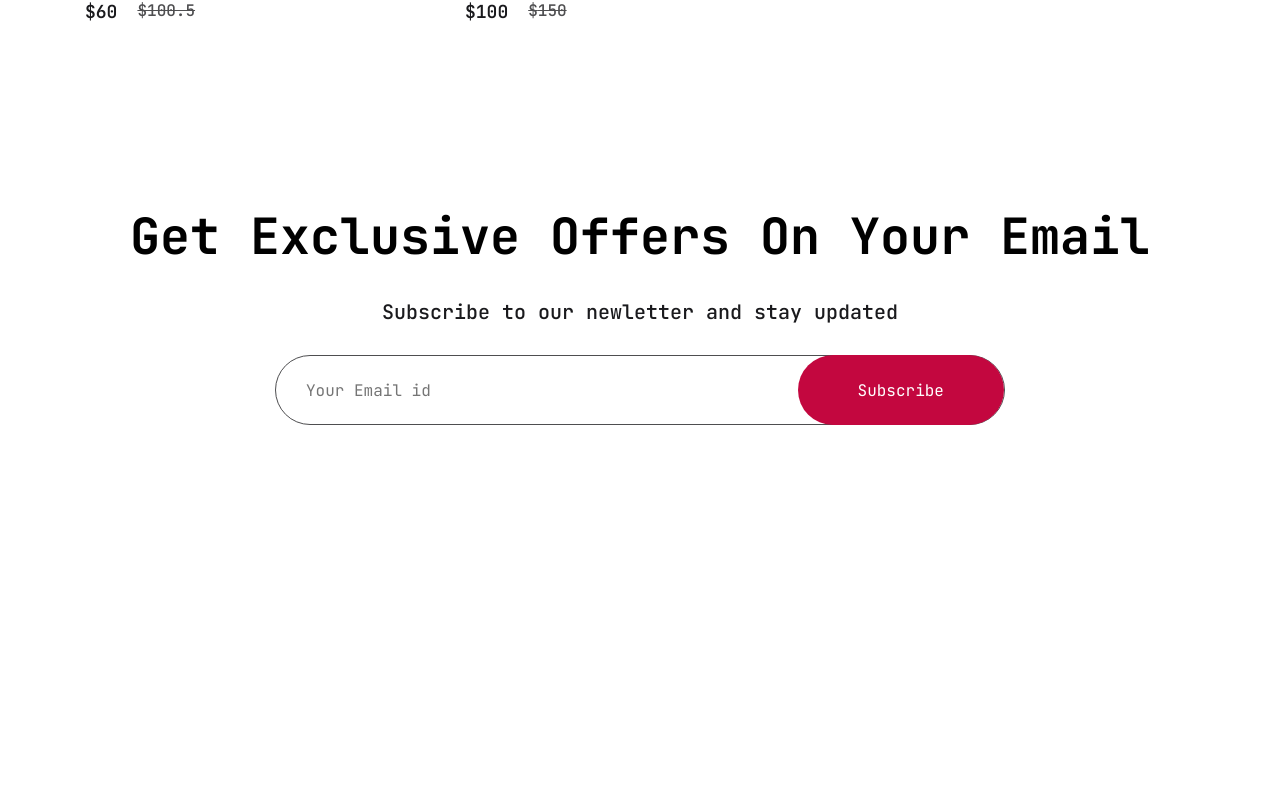
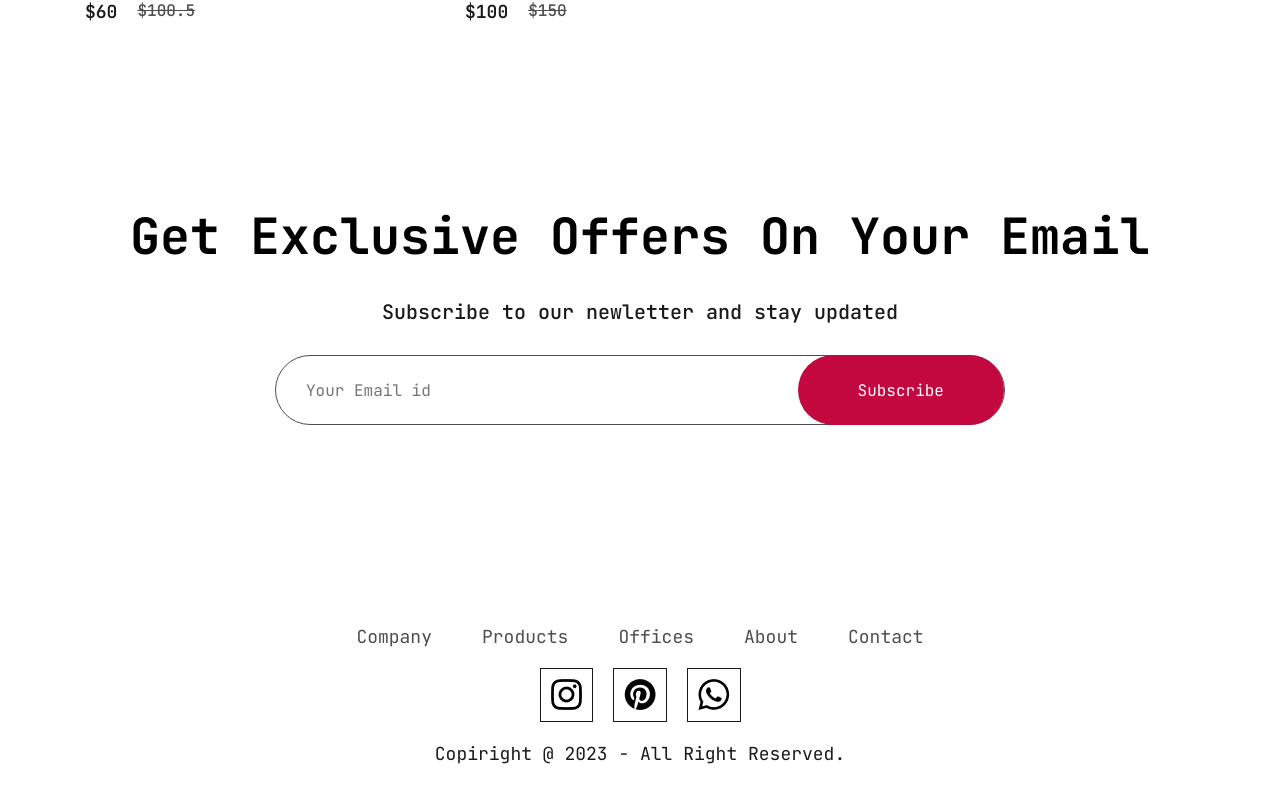
Before and after one commit to kixxpy/reactStore_e-commerce, a React (Create React App) app: page / in a window 1280 px wide. Shown: the part 4007-4810 px from the top of the page. Before the commit the page ends 4612 px from the top, so only its background shows below. Built offline with nearby package versions, Linux system fonts and the light colour scheme.

Commit message:
add         src/components/Footer/         src/context/         src/pages/css/

```diff
--- a/src/App.js
+++ b/src/App.js
@@ -6,6 +6,11 @@ import { ShopCategory } from './pages/ShopCategory.jsx';
 import { Product } from './pages/Product.jsx';
 import { Cart } from './pages/Cart.jsx';
 import { LoginSigup } from './pages/LoginSigup.jsx';
+import { Footer } from './components/Footer/Footer.jsx';
+//img
+import men_banner from './components/assets/banner_mens.png';
+import women_banner from './components/assets/banner_women.png';
+import kid_banner from './components/assets/banner_kids.png';
 
 function App() {
 	return (
@@ -13,17 +18,18 @@ function App() {
 			<BrowserRouter>
 				<Navbar />
 				<Routes>
-				  {/* Путь зависит от выбранной категории */}
+					{/* Путь зависит от выбранной категории */}
 					<Route path="/" element={<Shop />} />
-					<Route path="/mens" element={<ShopCategory caregory="men" />} />
-					<Route path="/womens" element={<ShopCategory caregory="women" />} />
-					<Route path="/kids" element={<ShopCategory caregory="kid" />} />
+					<Route path="/mens" element={<ShopCategory banner={men_banner} category="men" />} />
+					<Route path="/womens" element={<ShopCategory banner={women_banner} category="women" />} />
+					<Route path="/kids" element={<ShopCategory banner={kid_banner} category="kid" />} />
 					<Route path="/product" element={<Product />}>
 						<Route path=" :productId" element={<Product />} />
 					</Route>
 					<Route path="/cart" element={<Cart />} />
 					<Route path="/login" element={<LoginSigup />} />
 				</Routes>
+				<Footer />
 			</BrowserRouter>
 		</div>
 	);
--- /dev/null
+++ b/src/components/Footer/Footer.jsx
@@ -0,0 +1,33 @@
+import React from 'react';
+import styles from './Footer.module.css';
+import instagram_icon from '../assets/instagram_icon.png';
+import pintester_icon from '../assets/pintester_icon.png';
+import whatsapp_icon from '../assets/whatsapp_icon.png';
+
+export const Footer = () => {
+	return (
+		<div className={styles.footer}>
+			<ul className={styles.link}>
+				<li>Company</li>
+				<li>Products</li>
+				<li>Offices</li>
+				<li>About</li>
+				<li>Contact</li>
+			</ul>
+			<div className={styles.social_icon}>
+				<div className={styles.social_icon_container}>
+					<img src={instagram_icon} alt="instagram icon" />
+				</div>
+				<div className={styles.social_icon_container}>
+					<img src={pintester_icon} alt="pintester icon" />
+				</div>
+				<div className={styles.social_icon_container}>
+					<img src={whatsapp_icon} alt="whatsapp icon" />
+				</div>
+			</div>
+			<div className={styles.copyright}>
+					<p>Copiright @ 2023 - All Right Reserved.</p>
+				</div>
+		</div>
+	);
+};
--- /dev/null
+++ b/src/components/Footer/Footer.module.css
@@ -0,0 +1,51 @@
+.footer {
+	max-width: 1280px;
+	display: flex;
+	flex-direction: column;
+	justify-content: center;
+	align-items: center;
+	gap: 20px;
+	padding: 20px 0;
+}
+.link {
+	display: flex;
+	gap: 50px;
+	color: var(--grey);
+	font-size: 18px;
+	transition: all 0.2s ease-in-out;
+
+}
+.link li {
+	cursor: pointer;
+}
+.link li:hover {
+	color: var(--black);
+}
+.social_icon {
+	display: flex;
+	gap: 20px;
+}
+.social_icon_container {
+	padding: 10px;
+	padding-bottom: 6px;
+	background: var(--white);
+	border: 1px solid var(--black);
+	cursor: pointer;
+}
+.social_icon_container:hover {
+	border: 1px solid var(--red);
+}
+.copyright {
+	display: flex;
+	flex-direction: column;
+	align-items: center;
+	gap: 30px;
+	width: 100%;
+	margin-bottom: 30px;
+	color: var(--black);
+	font-size: 20px;
+}
+.copyright p {
+	color: var(--black);
+	font-size: 18px;
+}
--- a/src/components/NewsLetter/NewsLetter.module.css
+++ b/src/components/NewsLetter/NewsLetter.module.css
@@ -45,6 +45,7 @@
 	font-size: 16px;
 	border: none;
 	cursor: pointer;
+	transition: all 0.2s ease-in-out;
 }
 .btn:hover {
 	font-size: 15.5px;
--- /dev/null
+++ b/src/context/ShopContext.jsx
@@ -0,0 +1,16 @@
+import React, {createContext} from 'react';
+import all_product from '../components/assets/all_product.js';
+
+export const ShopContext = createContext(null);
+
+const ShopContextProveder = (props) => {
+	const contextValue = {all_product};
+
+	return (
+		<ShopContext.Provider value={contextValue}>
+			{props.children}
+		</ShopContext.Provider>
+	)
+}
+
+export default ShopContextProveder;
--- a/src/index.js
+++ b/src/index.js
@@ -2,10 +2,13 @@ import React from 'react';
 import ReactDOM from 'react-dom/client';
 import './index.css';
 import App from './App';
+import ShopContextProveder from './context/ShopContext.jsx'
 
 const root = ReactDOM.createRoot(document.getElementById('root'));
 root.render(
-  <React.StrictMode>
-    <App />
-  </React.StrictMode>
+	<React.StrictMode>
+		<ShopContextProveder>
+			<App />
+		</ShopContextProveder>
+	</React.StrictMode>,
 );
--- a/src/pages/Shop.jsx
+++ b/src/pages/Shop.jsx
@@ -1,10 +1,13 @@
 import React from 'react';
+
 import { Hero } from '../components/Hero/Hero.jsx';
 import { Popular } from '../components/Popular/Popular.jsx';
 import { Offers } from '../components/Offers/Offers.jsx';
 import { NewCollections } from '../components/NewCollections/NewCollections.jsx';
 import { NewsLetter } from '../components/NewsLetter/NewsLetter.jsx';
+
 import '../index.css';
+
 
 export const Shop = () => {
 	return (
--- a/src/pages/ShopCategory.jsx
+++ b/src/pages/ShopCategory.jsx
@@ -1,7 +1,41 @@
-import React from 'react'
+import React, { useContext } from 'react';
+import styles from './css/ShopCategory.module.css';
+import { ShopContext } from '../context/ShopContext';
+import dropdown_icon from '../components/assets/dropdown_icon.png';
+import { Item } from '../components/Item/Item';
 
-export const ShopCategory = () => {
+export const ShopCategory = (props) => {
+	const { all_product } = React.useContext(ShopContext);
+
 	return (
-		<div>ShopCategory</div>
-	)
-}
+		<div className={styles.shop_category}>
+			<img src={props.banner} alt="banner" />
+			<div className={styles.index_sort}>
+				<p>
+					<span>Showing 1-12</span> out of 36 products
+				</p>
+				<div className={styles.sort}>
+					Sort by <img src={dropdown_icon} alt="" />
+				</div>
+			</div>
+			<div className={styles.products}>
+				{all_product.map((item) => {
+					if (props.category === item.category) {
+						return (
+							<Item
+								key={item.id}
+								id={item.id}
+								name={item.name}
+								image={item.image}
+								new_price={item.new_price}
+								old_price={item.old_price}
+							/>
+						);
+					} else {
+						return null;
+					}
+				})}
+			</div>
+		</div>
+	);
+};
```
Also changed, not shown: src/pages/css/ShopCategory.module.css (added).
